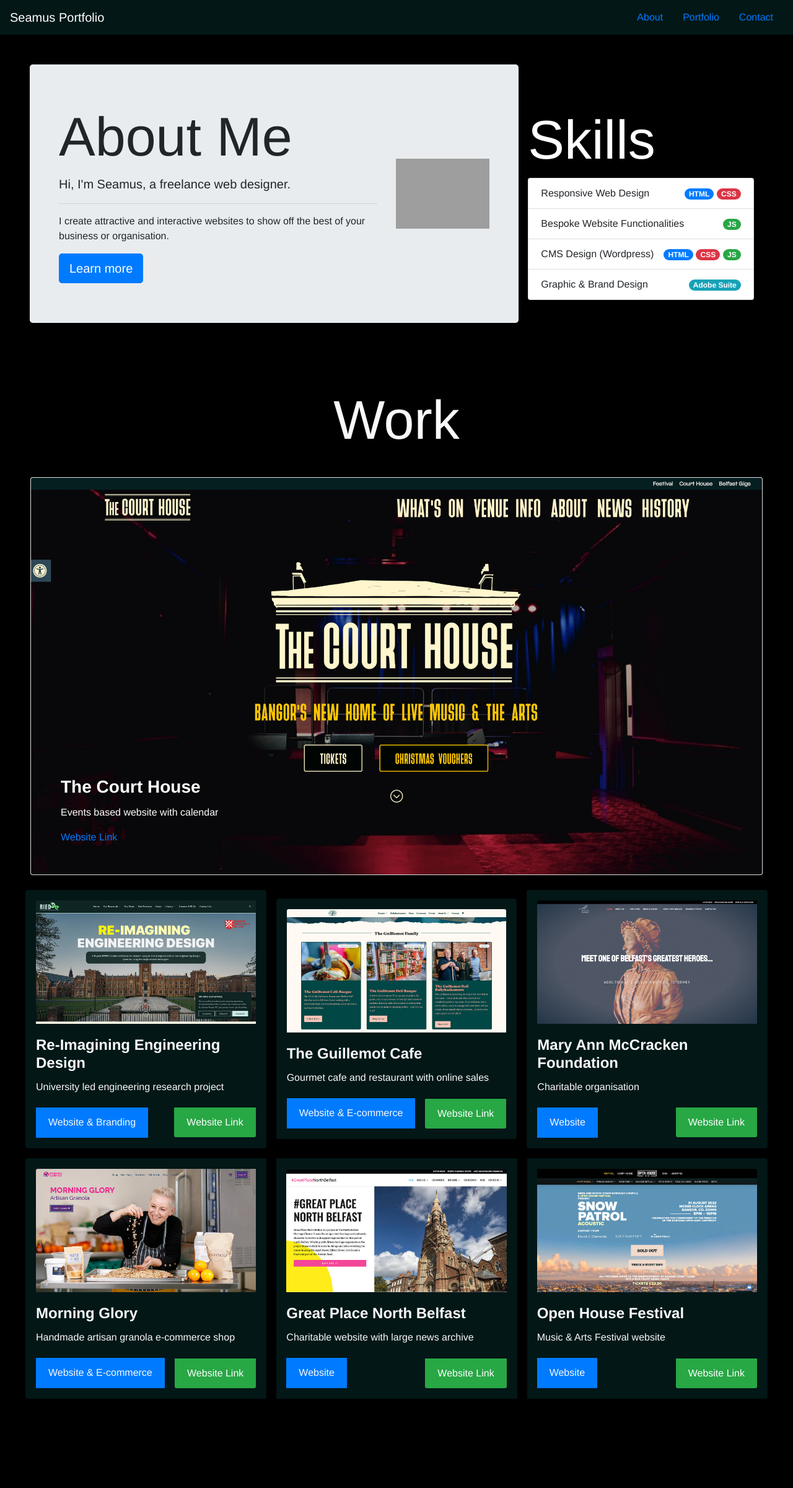
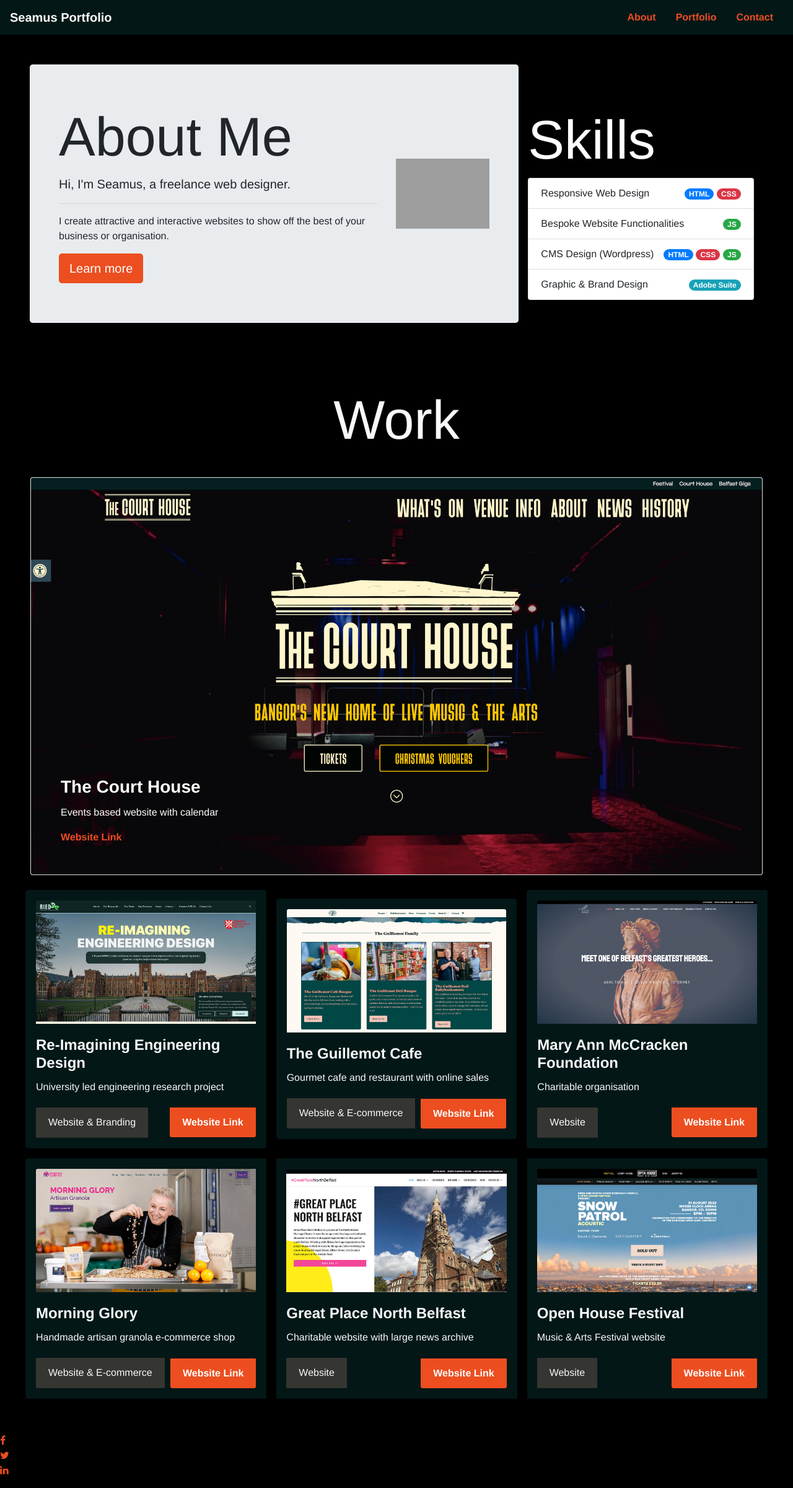
Before and after one commit to fawltya/bootstrap-portfolio, a plain HTML site: page index.html in a window 1280 px wide. Shown: the whole page at 62% size. Before the commit the page ends 2313 px from the top, so only its background shows below. Drawn offline with nearby package versions, Linux system fonts and the light colour scheme; grey boxes are pictures that could not be loaded.

Commit message:
Contact and footer sections setup

```diff
--- a/css/style.css
+++ b/css/style.css
@@ -14,12 +14,44 @@
     font-family: 'Helvetica', 'Arial', 'sans-serif';
 }
 
+a {
+    color: #EC4E20;
+    font-weight: 600;
+}
+
+a:hover {
+    color: #EC4E20;
+    font-weight: 600;
+    text-decoration: solid underline #EC4E20 1px !important;
+}
+
 .bg-dark {
     background-color: black !important;
 }
 
+.bg-primary {
+    background-color: #353531 !important;
+}
+
 .bg-secondary {
     background-color: #031717 !important;
+}
+
+.bg-success {
+    background-color: #EC4E20 !important
+}
+
+.btn-primary {
+    color: #fff;
+    background-color: #EC4E20;
+    border-color: #EC4E20;
+}
+
+.btn-primary:hover {
+    color: #EC4E20;
+    background-color: #ec502000;
+    border-color: #EC4E20;
+    text-decoration: none !important;
 }
 
 /* Maginfying glass hover effect */
@@ -33,7 +65,7 @@
     display: block;
   }
 
-/* Swap featured card with more suitable card when viewed on mobile */
+/* Swap featured card with more suitable card when viewed on mobile
 
 #ch-mobile {
     display: none;
@@ -48,4 +80,4 @@
         display: flex;
     }
 
-}
+}*/
--- a/index.html
+++ b/index.html
@@ -6,6 +6,7 @@
     <meta http-equiv="X-UA-Compatible" content="ie=edge" />
     <title>Seamus Portfolio</title>
     <link rel="icon" type="image/x-icon" href="./images/design-barn-favicon.png">
+    <link href='//netdna.bootstrapcdn.com/font-awesome/4.3.0/css/font-awesome.min.css' rel='stylesheet'/>
     <link
       rel="stylesheet"
       href="https://cdn.jsdelivr.net/npm/bootstrap@4.6.2/dist/css/bootstrap.min.css"
@@ -51,6 +52,7 @@
                     <img src="./images/seamus.jpg" class="img-fluid" />
                 </div>
             </div>
+            <!--Skills List-->
             <div class="col-lg-4 col-md-4 col-sm-12">
                 <h2 class="display-2 text-white">Skills</h2>
                 <ul class="list-group">
@@ -92,7 +94,7 @@
         <div class="m-4 justify-items-center align-items-center justify-content-center">
             <div class="row">
                 <!--Desktop Featured Card-->
-                <div class="card col-13 text-white m-3" id="ch-desktop">
+                <div class="card col-13 text-white m-3 d-none d-sm-block" id="ch-desktop">
                     <a href="https://courthousebangor.com/" target="_blank"> <img src="./images/the-court-house-xl.jpg" class="card-img img-fluid featured-image-top" alt="The Court House website"></a>
                     <div class="card-img-overlay d-flex justify-content-end flex-column p-5">
                         <h3 class="card-title">The Court House</h3>
@@ -104,7 +106,7 @@
             <!--Row 1-->
             <div class="row justify-items-center align-items-center justify-content-center card-deck d-flex">
                  <!--Mobile Featured Card-->
-                 <div class="card col-sm-12 bg-secondary p-3 m-lg-2 text-light" id="ch-mobile">
+                 <div class="card col-sm-12 bg-secondary p-3 m-lg-2 text-light d-xs-block d-sm-none" id="ch-mobile">
                     <div class="d-flex justify-content-center align-items-center">
                         <a href="https://courthousebangor.com/" class= mag-div data-toggle="modal" data-target=".lightbox-ch"><img src="./images/the-court-house.jpg" class="card-img-top" alt="The Court House Website"></a>
                         <img src="./images/magnifying-glass-solid.svg" class="magnify position-absolute ">
@@ -272,9 +274,22 @@
             </div>
         </div>
     </section>
+    <!--Contact Section-->
+    <section>
 
+    </section>
+    <!--Footer Section-->
+    <footer>
+        <div class="social-media">
+            <ul class="list-inline">
+            <li><a href="#" title=""><i class="fa fa-facebook"></i></a></li>
+            <li><a href="#" title=""><i class="fa fa-twitter"></i></a></li>
+            <li><a href="#" title=""><i class="fa fa-linkedin"></i></a></li>
+            </ul>
+        </div>
+    </footer>
 
-
+    <!--Scripts-->
     <script
       src="https://code.jquery.com/jquery-3.4.1.slim.min.js"
       integrity="sha384-J6qa4849blE2+poT4WnyKhv5vZF5SrPo0iEjwBvKU7imGFAV0wwj1yYfoRSJoZ+n"
```
